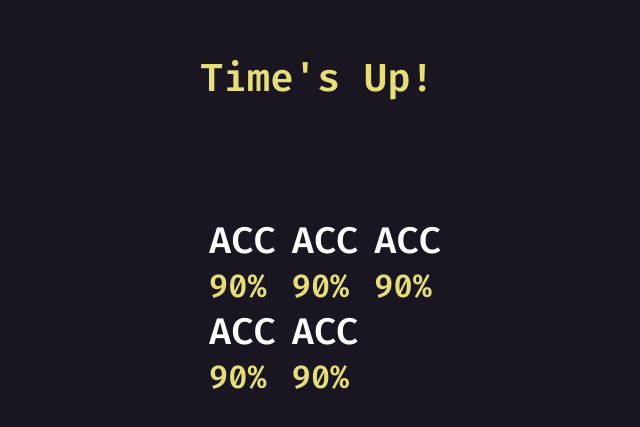
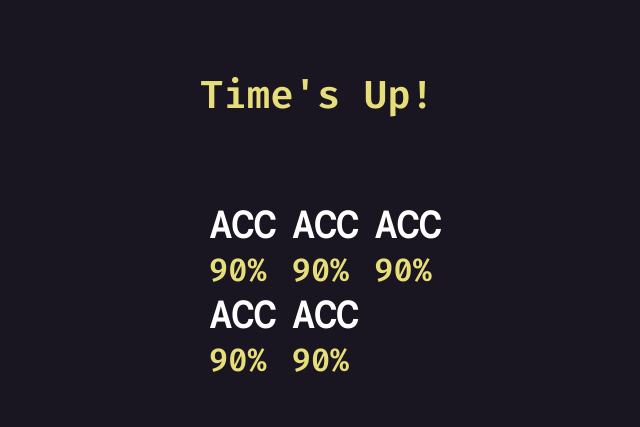
Before and after one commit to dudusohne/fast-typing, a Vue app: page /stats in a window 1280 px wide. Shown: the part 163-590 px from the top of the page, without its empty margins (323-963 px from the left). Built offline with nearby package versions, Linux system fonts and the light colour scheme.

Commit message:
few more details about stats page

```diff
--- a/src/components/StatsData/StatsData.vue
+++ b/src/components/StatsData/StatsData.vue
@@ -20,7 +20,8 @@ const props = defineProps<Props>()
     align-items: flex-start;
 
     .text {
-        font-family: "Fira Code", monospace;
+        font-family: "DM Mono", sans-serif;
+        font-weight: 900;
         font-size: 37px;
         color: #ffffff;
     }
--- a/src/pages/Stats/Stats.vue
+++ b/src/pages/Stats/Stats.vue
@@ -31,7 +31,7 @@ import StatsData from '../../components/StatsData/StatsData.vue';
         font-family: "Fira Code", monospace;
         font-size: 39px;
         color: #e7de79;
-        margin-bottom: 7rem;
+        margin-bottom: 5rem;
     }
 
     .container {
```
